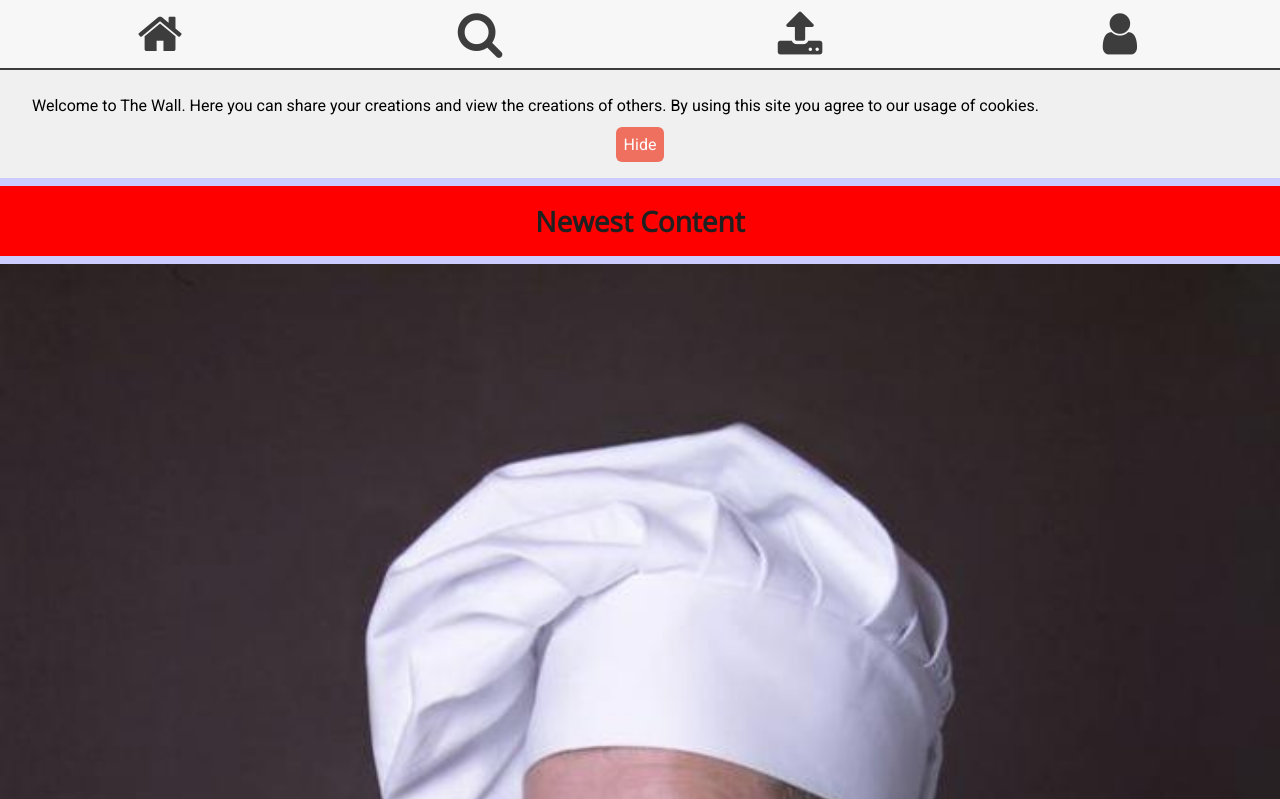
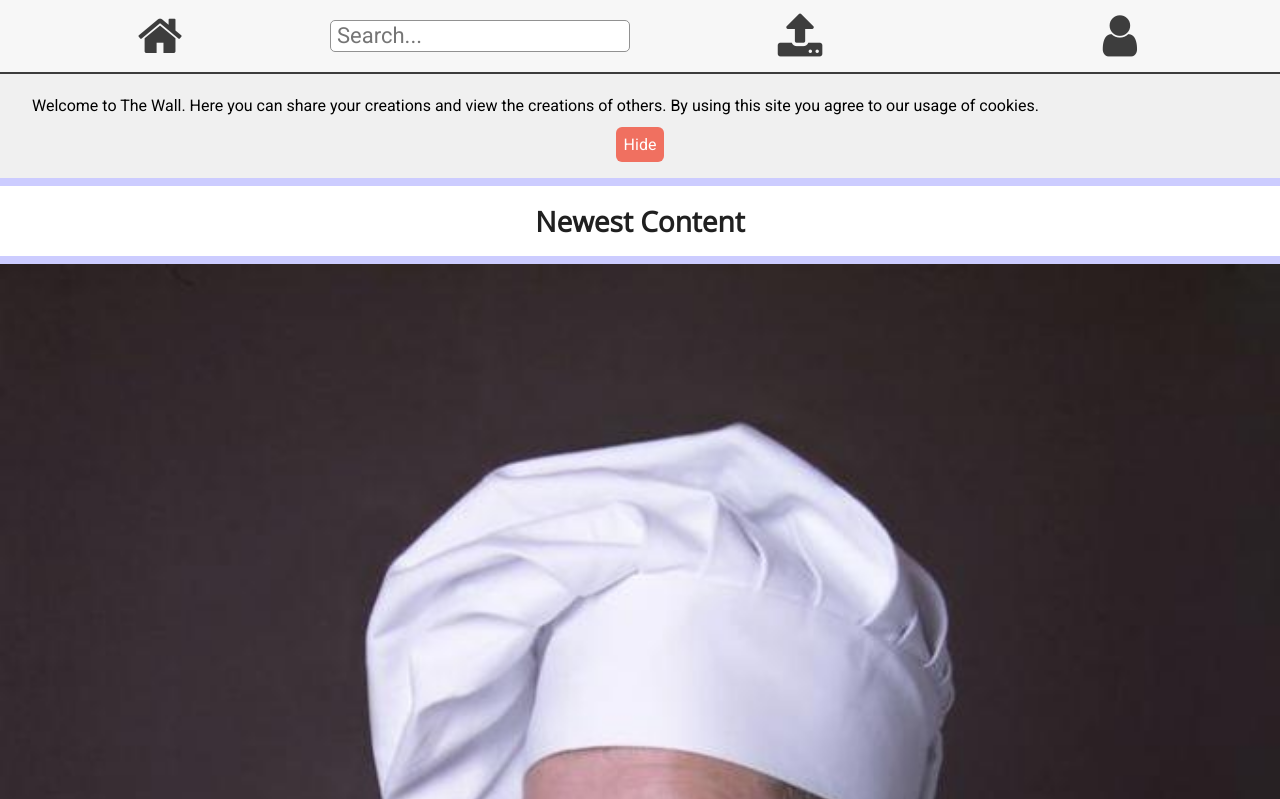
Before and after one commit to AxelTidehorn/The-wall, a PHP site: page /index.php in a window 1280 px wide. Shown: the top 799 px of the page. Run offline with PHP 8.4, Linux system fonts and the light colour scheme; data that the repository does not hold is empty.

Commit message:
FIxed the searchbar for desktop

```diff
--- a/css/main.css
+++ b/css/main.css
@@ -405,7 +405,18 @@ footer{
         /*DESKTOP VERSION*/
 @media (min-width: 700px) {
   body{
-    background-color: red;
+
   }
-
+  #searchbtn{
+    display: none;
+  }
+  .searchBar{
+    display: flex;
+    background-color: rgba(247, 247, 247, 1);
+    position: relative;
+    bottom: 0;
+    justify-content: center;
+    width: 100%;
+    flex: 1;
+  }
 }
```
